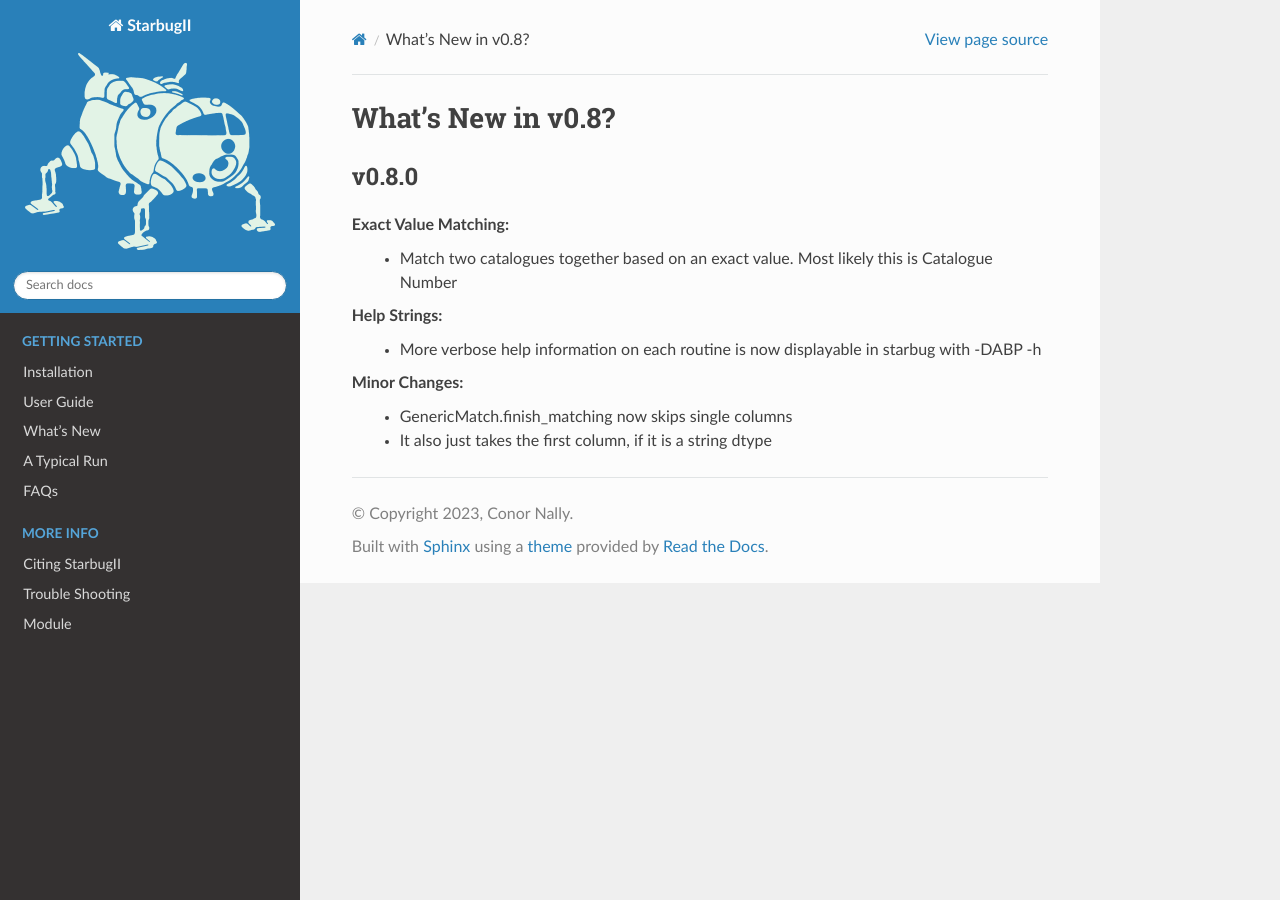
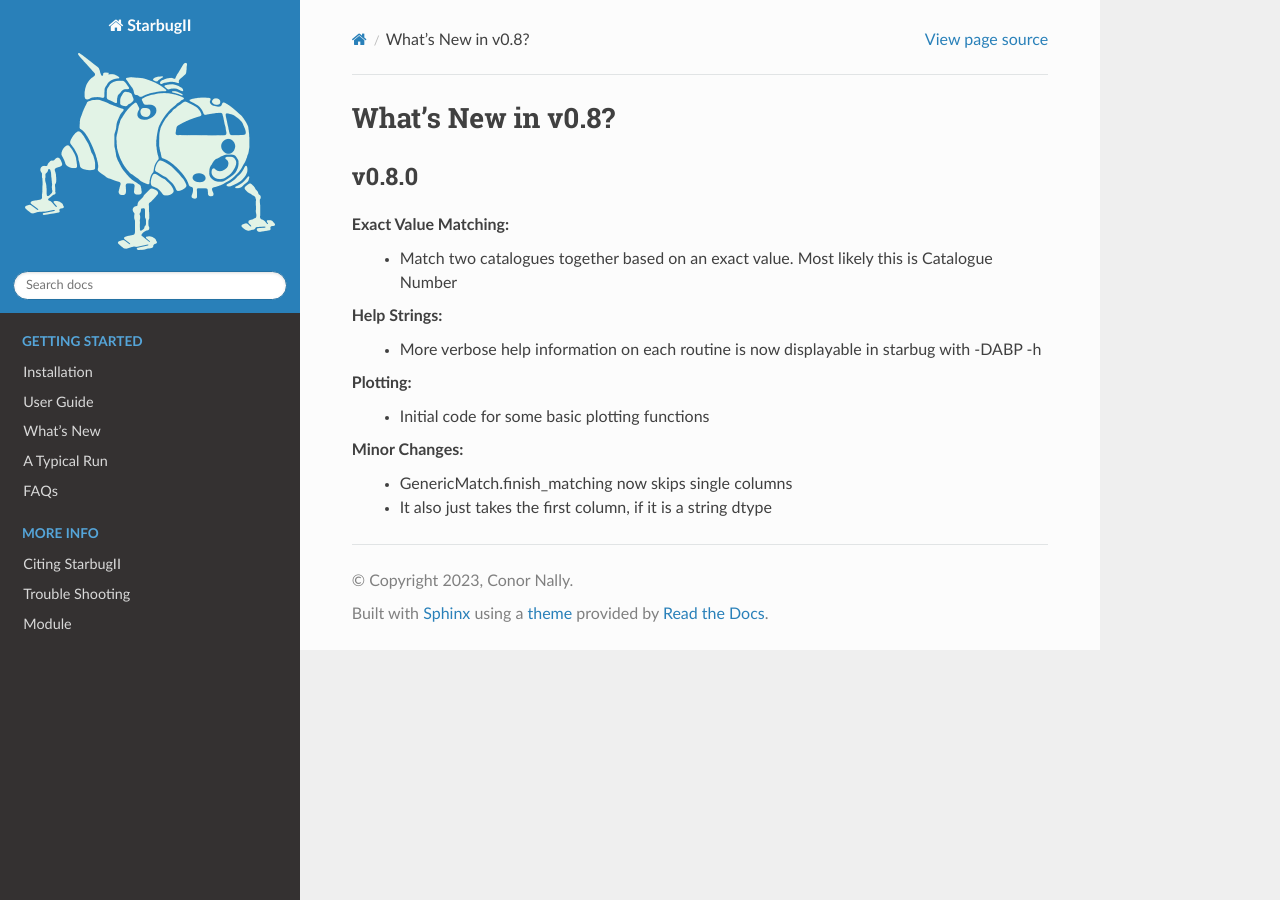
Before and after one commit to conornally/starbug2, a Sphinx documentation site: the page built from docs/source/changes/v0.8.rst, in a window 1280 px wide. Built offline with Sphinx 7.4.7 and the Read the Docs theme 2.0.0, drawn with Linux system fonts in a browser that asks for light colours.

Commit message:
initial plotting code

```diff
--- a/docs/source/changes/v0.8.rst
+++ b/docs/source/changes/v0.8.rst
@@ -11,6 +11,9 @@
 Help Strings:
     -   More verbose help information on each routine is now displayable in starbug with -DABP -h
 
+Plotting:
+    -   Initial code for some basic plotting functions
+
 Minor Changes:
     -   GenericMatch.finish_matching now skips single columns
 
```
